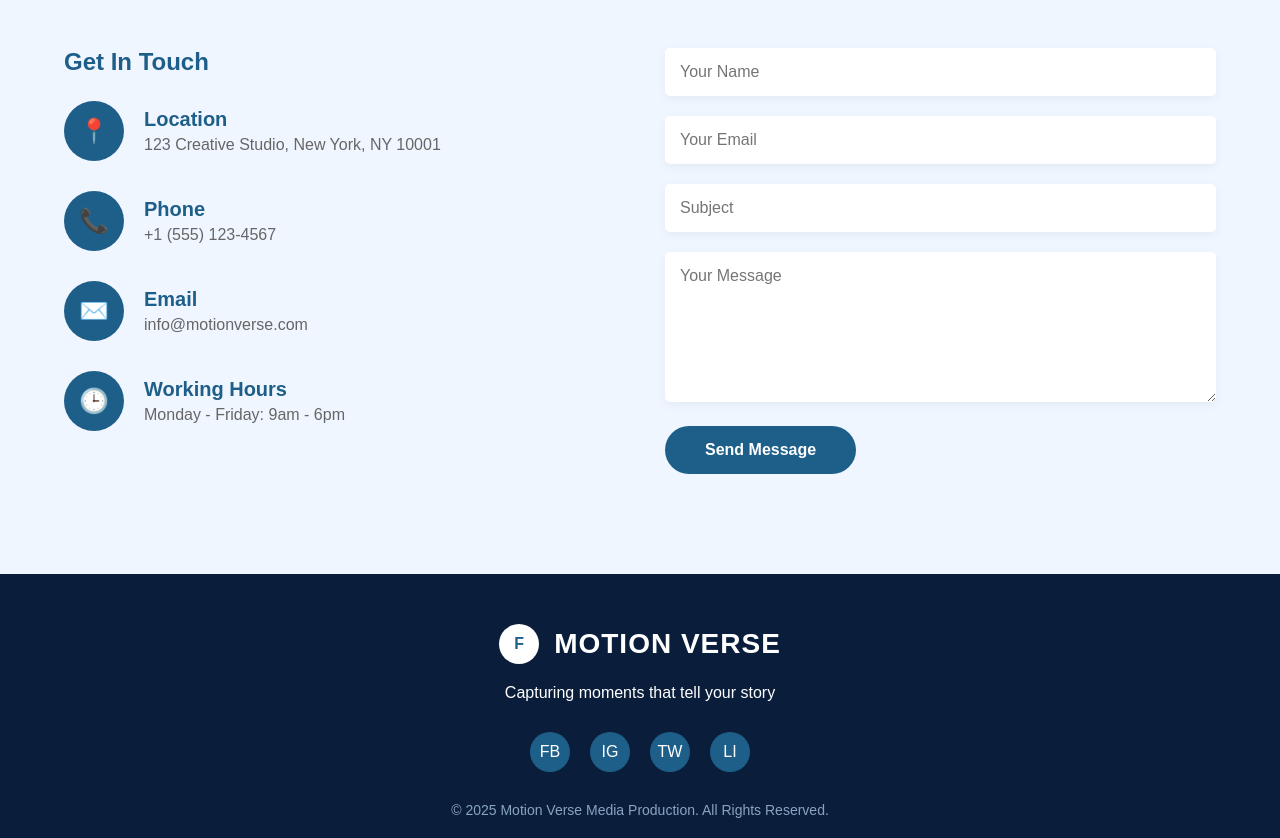
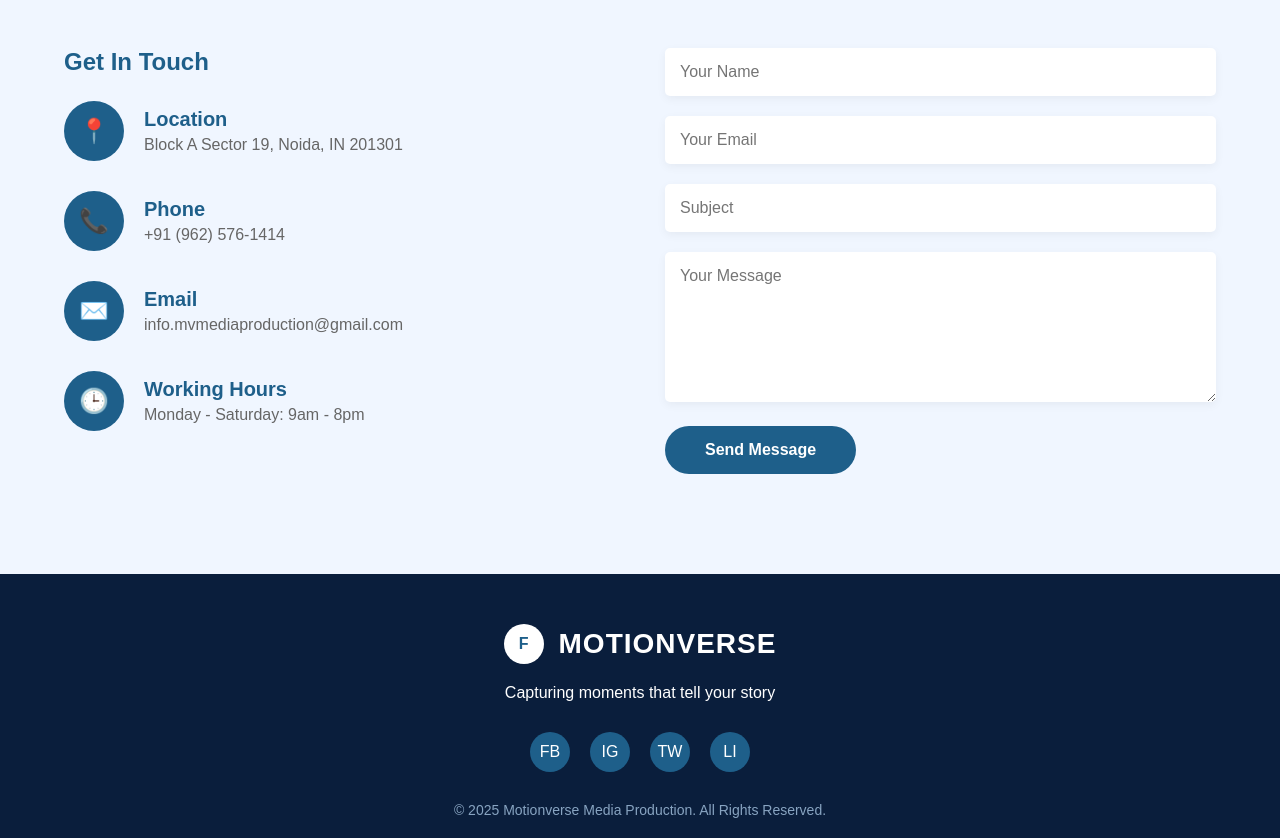
Before and after one commit to motionversemedia/motionversemedia.github.io, a plain HTML site: page index.html in a window 1280 px wide. Shown: the part 4640-5478 px from the top of the page. Drawn offline with Linux system fonts and the light colour scheme.

Commit message:
Update index.html

```diff
--- a/index.html
+++ b/index.html
@@ -774,7 +774,7 @@
                     <div class="contact-icon">📍</div>
                     <div class="contact-text">
                         <h4>Location</h4>
-                        <p>123 Creative Studio, New York, NY 10001</p>
+                        <p>Block A Sector 19, Noida, IN 201301</p>
                     </div>
                 </div>
 
@@ -782,7 +782,7 @@
                     <div class="contact-icon">📞</div>
                     <div class="contact-text">
                         <h4>Phone</h4>
-                        <p>+1 (555) 123-4567</p>
+                        <p>+91 (962) 576-1414</p>
                     </div>
                 </div>
 
@@ -790,7 +790,7 @@
                     <div class="contact-icon">✉️</div>
                     <div class="contact-text">
                         <h4>Email</h4>
-                        <p>info@motionverse.com</p>
+                        <p>info.mvmediaproduction@gmail.com</p>
                     </div>
                 </div>
 
@@ -798,7 +798,7 @@
                     <div class="contact-icon">🕒</div>
                     <div class="contact-text">
                         <h4>Working Hours</h4>
-                        <p>Monday - Friday: 9am - 6pm</p>
+                        <p>Monday - Saturday: 9am - 8pm</p>
                     </div>
                 </div>
             </div>
@@ -820,7 +820,7 @@
         <div class="footer-content">
             <div class="footer-logo-container">
                 <div class="footer-falcon-logo">F</div>
-                <div class="footer-logo">MOTION VERSE</div>
+                <div class="footer-logo">MOTIONVERSE</div>
             </div>
             <p>Capturing moments that tell your story</p>
 
@@ -832,7 +832,7 @@
             </div>
 
             <div class="copyright">
-                &copy; 2025 Motion Verse Media Production. All Rights Reserved.
+                &copy; 2025 Motionverse Media Production. All Rights Reserved.
             </div>
         </div>
     </footer>
```
